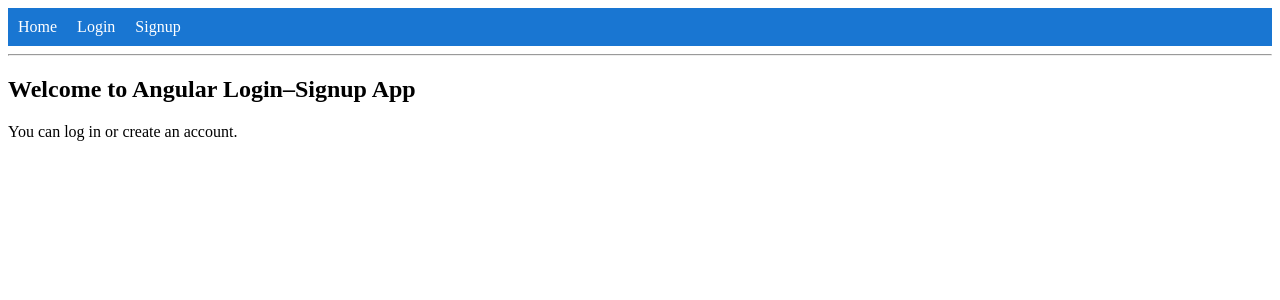
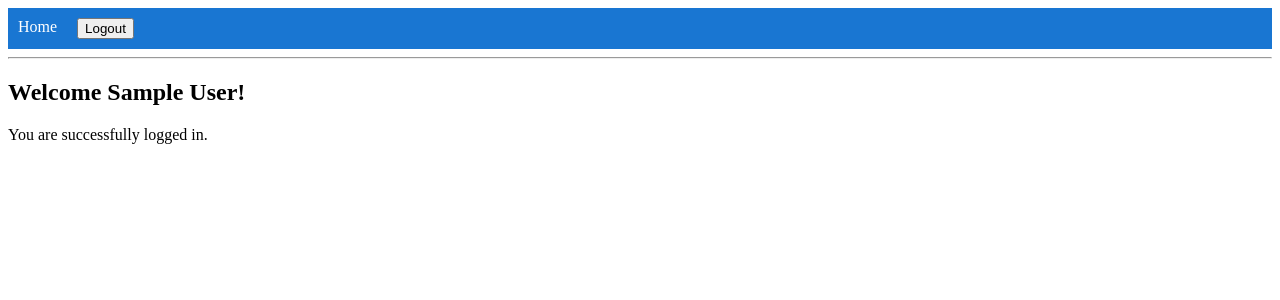
Before and after one commit to BRAJESWARG/login-signup-client-angular, an Angular app: page / in a window 1280 px wide. Shown: the top 300 px of the page. Built offline with nearby package versions, Linux system fonts and the light colour scheme; sample sign-in values are in the browser's storage.

Commit message:
login check added

```diff
--- a/src/app/app-routing.module.ts
+++ b/src/app/app-routing.module.ts
@@ -3,11 +3,13 @@
 import { LoginComponent } from './components/login/login.component';
 import { SignupComponent } from './components/signup/signup.component';
 import { HomeComponent } from './components/home/home.component';
+import { AuthGuard } from './auth.guard';
 
 const routes: Routes = [
-  { path: '', component: HomeComponent },
+  { path: '', component: HomeComponent, canActivate: [AuthGuard] },
   { path: 'login', component: LoginComponent },
   { path: 'signup', component: SignupComponent },
+  { path: '**', redirectTo: '' }
 ];
 
 @NgModule({
--- /dev/null
+++ b/src/app/auth.guard.ts
@@ -0,0 +1,20 @@
+import { Injectable } from '@angular/core';
+import { CanActivate, Router } from '@angular/router';
+
+@Injectable({
+  providedIn: 'root'
+})
+export class AuthGuard implements CanActivate {
+
+  constructor(private router: Router) {}
+
+  canActivate(): boolean {
+    const isLoggedIn = localStorage.getItem('isLoggedIn') === 'true';
+    if (!isLoggedIn) {
+      alert('Please login to access this page!');
+      this.router.navigate(['/login']);
+      return false;
+    }
+    return true;
+  }
+}
--- a/src/app/components/home/home.component.html
+++ b/src/app/components/home/home.component.html
@@ -1,4 +1,4 @@
 <div class="home">
-  <h2>Welcome to Angular Login–Signup App</h2>
-  <p>You can log in or create an account.</p>
+  <h2>Welcome {{ username }}!</h2>
+  <p>You are successfully logged in.</p>
 </div>
--- a/src/app/components/home/home.component.ts
+++ b/src/app/components/home/home.component.ts
@@ -6,10 +6,10 @@
   styleUrls: ['./home.component.css']
 })
 export class HomeComponent implements OnInit {
-
-  constructor() { }
+  username = '';
 
   ngOnInit(): void {
+    const user = JSON.parse(localStorage.getItem('user') || '{}');
+    this.username = user.name || 'User';
   }
-
 }
--- a/src/app/components/login/login.component.ts
+++ b/src/app/components/login/login.component.ts
@@ -10,11 +10,12 @@
   email = '';
   password = '';
 
-  constructor(private router: Router) { }
+  constructor(private router: Router) {}
 
   onLogin() {
     const userData = JSON.parse(localStorage.getItem('user') || '{}');
     if (userData.email === this.email && userData.password === this.password) {
+      localStorage.setItem('isLoggedIn', 'true');
       alert('Login Successful!');
       this.router.navigate(['/']);
     } else {
--- a/src/app/components/navbar/navbar.component.html
+++ b/src/app/components/navbar/navbar.component.html
@@ -1,6 +1,7 @@
 <nav class="navbar">
   <a routerLink="/">Home</a>
-  <a routerLink="/login">Login</a>
-  <a routerLink="/signup">Signup</a>
+  <a *ngIf="!isLoggedIn" routerLink="/login">Login</a>
+  <a *ngIf="!isLoggedIn" routerLink="/signup">Signup</a>
+  <button *ngIf="isLoggedIn" (click)="logout()">Logout</button>
 </nav>
 <hr>
--- a/src/app/components/navbar/navbar.component.ts
+++ b/src/app/components/navbar/navbar.component.ts
@@ -1,4 +1,5 @@
 import { Component, OnInit } from '@angular/core';
+import { Router, NavigationEnd } from '@angular/router';
 
 @Component({
   selector: 'app-navbar',
@@ -6,10 +7,22 @@
   styleUrls: ['./navbar.component.css']
 })
 export class NavbarComponent implements OnInit {
+  isLoggedIn = false;
 
-  constructor() { }
+  constructor(private router: Router) {}
 
   ngOnInit(): void {
+    // Recheck login status on every route change
+    this.router.events.subscribe(event => {
+      if (event instanceof NavigationEnd) {
+        this.isLoggedIn = localStorage.getItem('isLoggedIn') === 'true';
+      }
+    });
   }
 
+  logout() {
+    localStorage.removeItem('isLoggedIn');
+    alert('Logged out successfully!');
+    this.router.navigate(['/login']);
+  }
 }
```
Also changed, not shown: 1 other file (tests, documents, lock files or other folders).
